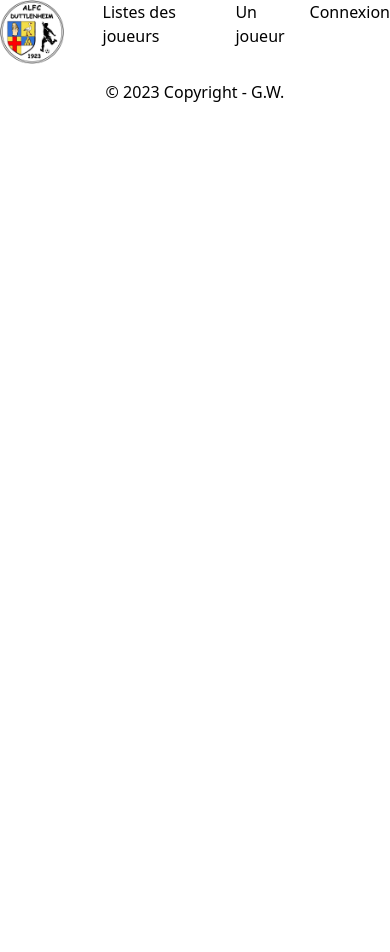
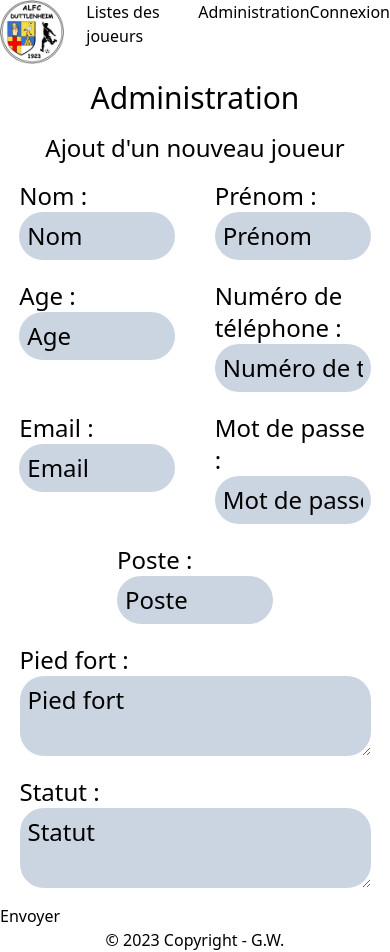
Before and after one commit to GuillaumeWernert/checkpoint_4_GW, a React (Vite) app in the folder frontend/: page /administration in a window 390 px wide. Before the commit the page ends 844 px from the top, so only its background shows below. Built offline with nearby package versions, Linux system fonts and the light colour scheme; no server answers.

Commit message:
creation validation nouveau joueur

```diff
--- a/frontend/src/App.jsx
+++ b/frontend/src/App.jsx
@@ -1,7 +1,7 @@
 import { BrowserRouter as Router, Routes, Route } from "react-router-dom";
 
 import Players from "@pages/Players";
-import Player from "@pages/Administration";
+import Administration from "@pages/Administration";
 import Home from "@pages/Home";
 import Footer from "@components/Footer";
 import Login from "@pages/Login";
@@ -17,7 +17,7 @@ function App() {
         <Route path="/" element={<Home />} />
         <Route path="/Login" element={<Login />} />
         <Route path="players" element={<Players />} />
-        <Route path="player" element={<Player />} />
+        <Route path="administration" element={<Administration />} />
       </Routes>
       <Footer />
     </Router>
--- a/frontend/src/components/NavBar.jsx
+++ b/frontend/src/components/NavBar.jsx
@@ -8,7 +8,7 @@ function NavBar() {
         <img className="h-16 mr-10" src="\src\assets\logo_fcd.jpg" alt="logo" />
       </Link>
       <Link to="/players">Listes des joueurs</Link>
-      <Link to="/player">Un joueur</Link>
+      <Link to="/administration">Administration</Link>
       <Link to="/Login">Connexion</Link>
     </nav>
   );
--- a/frontend/src/pages/Administration.jsx
+++ b/frontend/src/pages/Administration.jsx
@@ -1,47 +1,167 @@
-import React from "react";
+import React, { useState } from "react";
+import validatePlayer from "@services/players";
+import apiConnexion from "@services/apiConnexion";
 
-function Player() {
+function Administration() {
+  const [player, setPlayer] = useState({
+    lastName: "",
+    firstName: "",
+    p_age: "",
+    phone_num: "",
+    password: "",
+    email: "",
+    p_position_id: "",
+    foot_id: "",
+    user_status_id: "",
+  });
+
+  const [message, setMessage] = useState("");
+
+  const handlePlayer = (position, value) => {
+    const newPlayer = { ...player };
+    newPlayer[position] = value;
+    setPlayer(newPlayer);
+  };
+
+  const sendForm = (e) => {
+    e.preventDefault();
+    const { status, errorMessage } = validatePlayer(player);
+    if (status) {
+      apiConnexion
+        .post("/players", { ...player })
+        .then(() => {
+          setMessage("player succesfully added");
+        })
+        .catch((err) => {
+          console.warn(err);
+        });
+    } else {
+      setMessage(errorMessage);
+    }
+  };
+
   return (
     <div>
-      <h1 className="text-center font-bold object-center">NOM Prénom</h1>
-      <div className="mb-5 md:flex">
-        <img
-          className="w-11/12 flex m-auto md:w-6/12 md:ml-2"
-          src="\src\assets\arsene1.jpg"
-          alt="arsène"
-        />
-        <div className="md:w-full md:ml-2">
-          <h3 className="text-center font-bold object-center">
-            Caractéristiques
-          </h3>
-          <div className="ml-2 md:h-5/6 md:ml-2 md:mt-3 md:w-full md:flex md:flex-col md:justify-between">
-            <p className="">Nom:</p>
-            <p className="">Prénom:</p>
-            <p className="">Date de naissance:</p>
-            <p className="">Age:</p>
-            <p className="">Poste favoris:</p>
-            <p className="">Pied favoris:</p>
-            <p className="">Numéro de téléphone:</p>
-            <p className="">Adresse email:</p>
-          </div>
+      <h1 className="text-3xl mb-4 text-center">Administration</h1>
+      <form onSubmit={sendForm}>
+        <h2 className="text-2xl mb-4 text-center">Ajout d'un nouveau joueur</h2>
+        <div className="flex flex-wrap justify-evenly gap-5 mb-4">
+          <label className="w-[40%] flex flex-col text-2xl">
+            Nom :
+            <input
+              required
+              className=" bg-slate-300 placeholder-black p-2 rounded-3xl"
+              type="text"
+              name="lastName"
+              value={player.lastName}
+              placeholder="Nom"
+              onChange={(e) => handlePlayer(e.target.name, e.target.value)}
+            />
+          </label>
+          <label className="w-[40%] flex flex-col text-2xl">
+            Prénom :
+            <input
+              required
+              className=" bg-slate-300 placeholder-black p-2 rounded-3xl"
+              type="text"
+              name="firstName"
+              value={player.firstName}
+              placeholder="Prénom"
+              onChange={(e) => handlePlayer(e.target.name, e.target.value)}
+            />
+          </label>
+          <label className="w-[40%] flex flex-col text-2xl">
+            Age :
+            <input
+              required
+              className=" bg-slate-300 placeholder-black p-2 rounded-3xl"
+              type="text"
+              name="p_age"
+              value={player.p_age}
+              placeholder="Age"
+              onChange={(e) => handlePlayer(e.target.name, e.target.value)}
+            />
+          </label>
+          <label className="w-[40%] flex flex-col text-2xl">
+            Numéro de téléphone :
+            <input
+              required
+              className=" bg-slate-300 placeholder-black p-2 rounded-3xl"
+              type="text"
+              name="phone_num"
+              value={player.phone_num}
+              placeholder="Numéro de téléphone"
+              onChange={(e) => handlePlayer(e.target.name, e.target.value)}
+            />
+          </label>
+          <label className="w-[40%] flex flex-col text-2xl">
+            Email :
+            <input
+              required
+              className=" bg-slate-300 placeholder-black p-2 rounded-3xl"
+              type="text"
+              name="email"
+              value={player.email}
+              placeholder="Email"
+              onChange={(e) => handlePlayer(e.target.name, e.target.value)}
+            />
+          </label>
+          <label className="w-[40%] flex flex-col text-2xl">
+            Mot de passe :
+            <input
+              required
+              className=" bg-slate-300 placeholder-black p-2 rounded-3xl"
+              type="text"
+              name="password"
+              value={player.password}
+              placeholder="Mot de passe"
+              onChange={(e) => handlePlayer(e.target.name, e.target.value)}
+            />
+          </label>
+          <label className="w-[40%] flex flex-col text-2xl">
+            Poste :
+            <input
+              required
+              className=" bg-slate-300 placeholder-black p-2 rounded-3xl"
+              type="text"
+              name="p_position_id"
+              value={player.p_position_id}
+              placeholder="Poste"
+              onChange={(e) => handlePlayer(e.target.name, e.target.value)}
+            />
+          </label>
+          <label className="w-[90%] flex flex-col text-2xl">
+            Pied fort :
+            <textarea
+              required
+              className=" bg-slate-300 placeholder-black p-2 rounded-3xl"
+              type="text"
+              name="foot_id"
+              value={player.foot_id}
+              placeholder="Pied fort"
+              onChange={(e) => handlePlayer(e.target.name, e.target.value)}
+            />
+          </label>
+          <label className="w-[90%] flex flex-col text-2xl">
+            Statut :
+            <textarea
+              required
+              className=" bg-slate-300 placeholder-black p-2 rounded-3xl"
+              type="text"
+              name="user_status_id"
+              value={player.user_status_id}
+              placeholder="Statut"
+              onChange={(e) => handlePlayer(e.target.name, e.target.value)}
+            />
+          </label>
         </div>
-      </div>
-      <div className="mt-5 flex justify-end">
-        <button
-          type="button"
-          className="w-1/4 bg-zinc-900 text-gray-50 rounded-lg"
-        >
-          Supprimer
+        <button className=" justify-self-center" type="submit">
+          Envoyer
         </button>
-        <button
-          type="button"
-          className="w-1/4 bg-zinc-900 text-gray-50 rounded-lg ml-5 mr-2"
-        >
-          Modifier
-        </button>
-      </div>
+        <h3 className=" text-red-700">{message}</h3>
+      </form>
     </div>
   );
 }
 
-export default Player;
+export default Administration;
--- /dev/null
+++ b/frontend/src/services/players.js
@@ -0,0 +1,64 @@
+const validatePlayer = (player) => {
+  if (player.lastName.length < 3 || typeof player.lastName !== "string") {
+    return {
+      status: false,
+      errorMessage: "3 caracteres minimum sur le champ nom",
+    };
+  }
+  if (player.firstName.length < 3 || typeof player.firstName !== "string") {
+    return {
+      status: false,
+      errorMessage: "3 caracteres minimum sur le champ prénom",
+    };
+  }
+  if (player.p_age.length < 3 || typeof player.p_age !== "string") {
+    return {
+      status: false,
+      errorMessage: "1 caracteres minimum sur le champ age",
+    };
+  }
+  if (player.phone_num.length < 3 || typeof player.phone_num !== "string") {
+    return {
+      status: false,
+      errorMessage: "3 caracteres minimum sur le champ numéro de téléphone",
+    };
+  }
+  if (player.password.length < 3 || typeof player.password !== "string") {
+    return {
+      status: false,
+      errorMessage: "3 caracteres minimum sur le champ mot de passe",
+    };
+  }
+  if (player.email.length < 3 || typeof player.email !== "string") {
+    return {
+      status: false,
+      errorMessage: "3 caracteres minimum sur le champ email",
+    };
+  }
+  if (
+    player.p_position_id.length < 1 ||
+    typeof player.p_position_id !== "string"
+  ) {
+    return {
+      status: false,
+      errorMessage: "3 caracteres minimum sur le champ poste",
+    };
+  }
+  if (player.foot_id.length < 1 || typeof player.foot_id !== "string") {
+    return {
+      status: false,
+      errorMessage: "3 caracteres minimum sur le champ pied fort",
+    };
+  }
+  if (
+    player.user_status_id.length < 1 ||
+    typeof player.user_status_id !== "string"
+  ) {
+    return {
+      status: false,
+      errorMessage: "3 caracteres minimum sur le champ statut",
+    };
+  }
+};
+
+export default validatePlayer;
```
